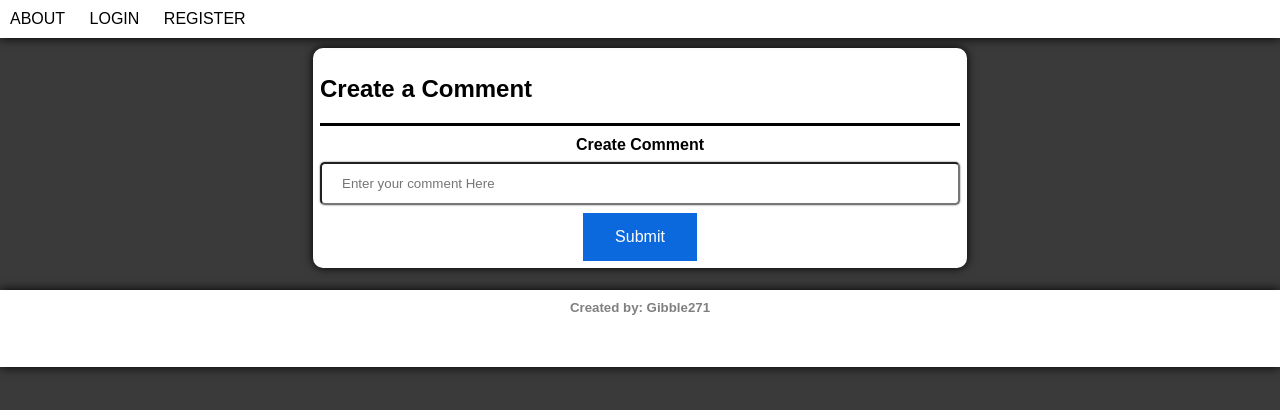
After one commit to Gibble271/Blog_flask_1, a Flask app: page /create/comment/1 in a window 1280 px wide. The commit adds this page. Shown: the top 410 px of the page. Run offline with Flask 2, Linux system fonts and the light colour scheme.

Commit message:
created create comment and view comment in discussion Page.

```diff
--- a/blog/forms.py
+++ b/blog/forms.py
@@ -3,7 +3,9 @@ from wtforms import StringField, SubmitField, PasswordField, BooleanField
 from wtforms.validators import  ValidationError, DataRequired, EqualTo, Length, Email
 from blog.models import User, Community
 
-
+class CreateCommentForm(FlaskForm):
+    body = StringField('Create Comment', validators=[DataRequired()])
+    submit = SubmitField('Submit')
 class CreateCommunityForm(FlaskForm):
     name = StringField('Name of Community:', validators=[DataRequired()])
     about = StringField('About the Community:')
--- a/blog/models.py
+++ b/blog/models.py
@@ -7,10 +7,11 @@ from flask_login import UserMixin
 def load_user(user_id):
     return User.query.get(int(user_id))
 
-class Comments(db.Model):
+class Comment(db.Model):
     #variables
     id = db.Column(db.Integer, primary_key=True)
     body = db.Column(db.String(120), nullable=False)
+    timestamp = db.Column(db.DateTime, index=True, default=datetime.utcnow)
 
     #relationships
     user_id = db.Column(db.Integer, db.ForeignKey('user.id'), nullable=False)
--- a/blog/routes.py
+++ b/blog/routes.py
@@ -1,8 +1,8 @@
 from flask import render_template, redirect, url_for, flash
 from flask_login import login_user, current_user, logout_user, login_required
 from blog import app, db
-from blog.forms import RegistrationForm, LoginForm, CreateCommunityForm, CreateDiscussionForm
-from blog.models import User, Community, Discussion
+from blog.forms import RegistrationForm, LoginForm, CreateCommunityForm, CreateDiscussionForm, CreateCommentForm
+from blog.models import User, Community, Discussion, Comment
 from sqlalchemy import desc
 
 def saveToDatabase(newData):
@@ -18,6 +18,18 @@ def initDB(*args, **kwargs):
 def about():
     communities = Community.query.filter_by().all()
     return render_template('about.html', title='About', communities=communities)
+
+@login_required
+@app.route('/create/comment/<discussion_id>', methods=['POST', 'GET'])
+def createComment(discussion_id):
+    form = CreateCommentForm()
+    if form.validate_on_submit():
+        comment = Comment(body=form.body.data, discussion_id=discussion_id, user_id=current_user.id)
+        saveToDatabase(comment)
+        flash('You have created a comment')
+        return redirect(url_for('viewDiscussion', discussion_id=discussion_id))
+    return render_template('create_Comment.html', form=form)
+
 
 @login_required
 @app.route('/create/community', methods=['POST', 'GET'])
@@ -54,7 +66,9 @@ def createDiscussion(community_id):
 @app.route('/view/discussion/<discussion_id>', methods=['GET'])
 def viewDiscussion(discussion_id):
     discussion = Discussion.query.get(discussion_id)
-    return render_template('discussion_page.html', title="View Discussion", discussion = discussion)
+    comments = Comment.query.filter_by(discussion_id=discussion_id).order_by(Comment.timestamp).all()
+    return render_template('discussion_page.html', title="View Discussion", discussion = discussion, comments=comments,
+                            id_of_discussion=discussion_id)
 
 @app.route('/login', methods=['GET', 'POST'])
 def login():
--- /dev/null
+++ b/blog/templates/create_Comment.html
@@ -0,0 +1,14 @@
+{% extends "base.html" %}
+{% block content %}
+<div class="card-s">
+    <header><h2>Create a Comment</h2></header>
+    <form method="POST">
+        {{form.hidden_tag()}}
+        <div class="form-control">
+            {{form.body.label()}}
+            {{form.body(class="text_field", placeholder="Enter your comment Here")}}
+        </div>
+        <div>{{form.submit(class="btn")}}</div>
+    </form>
+</div>
+{% endblock %}
```
Also changed, not shown: blog/templates/discussion_Page.html (+10 -0 lines).
